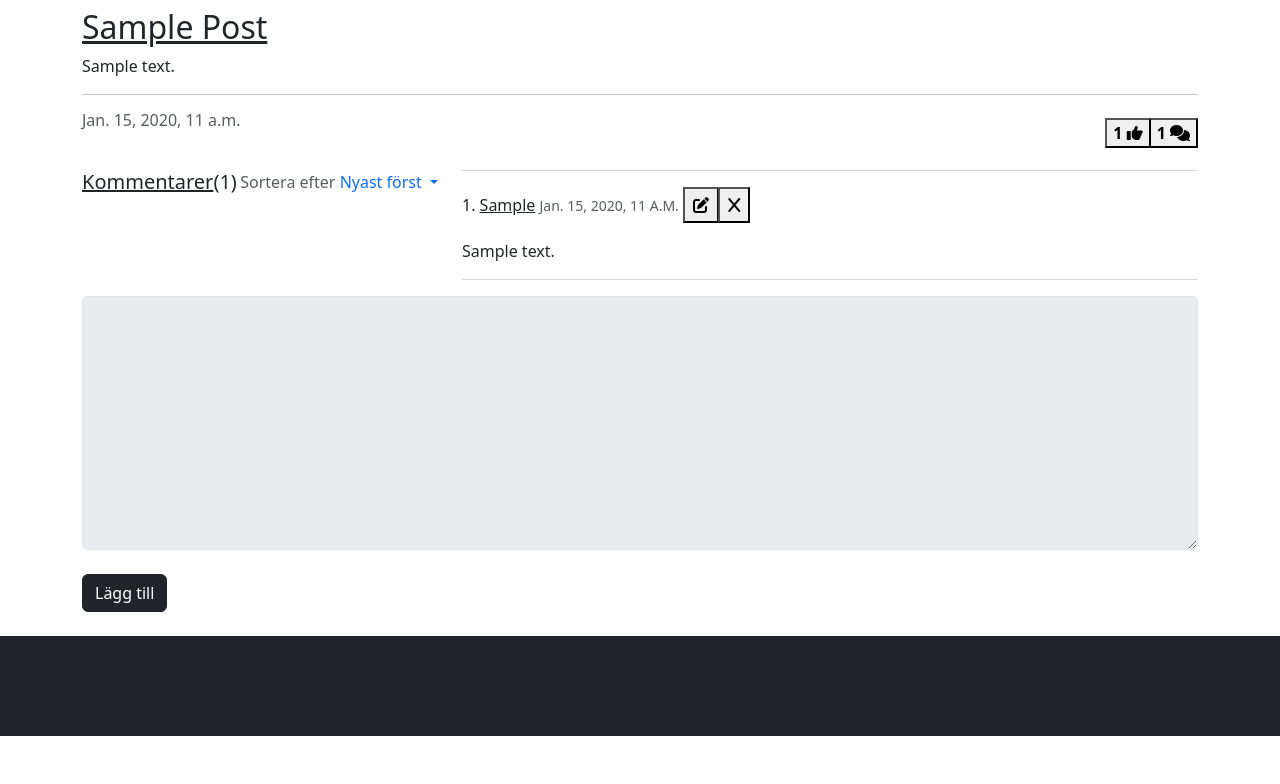
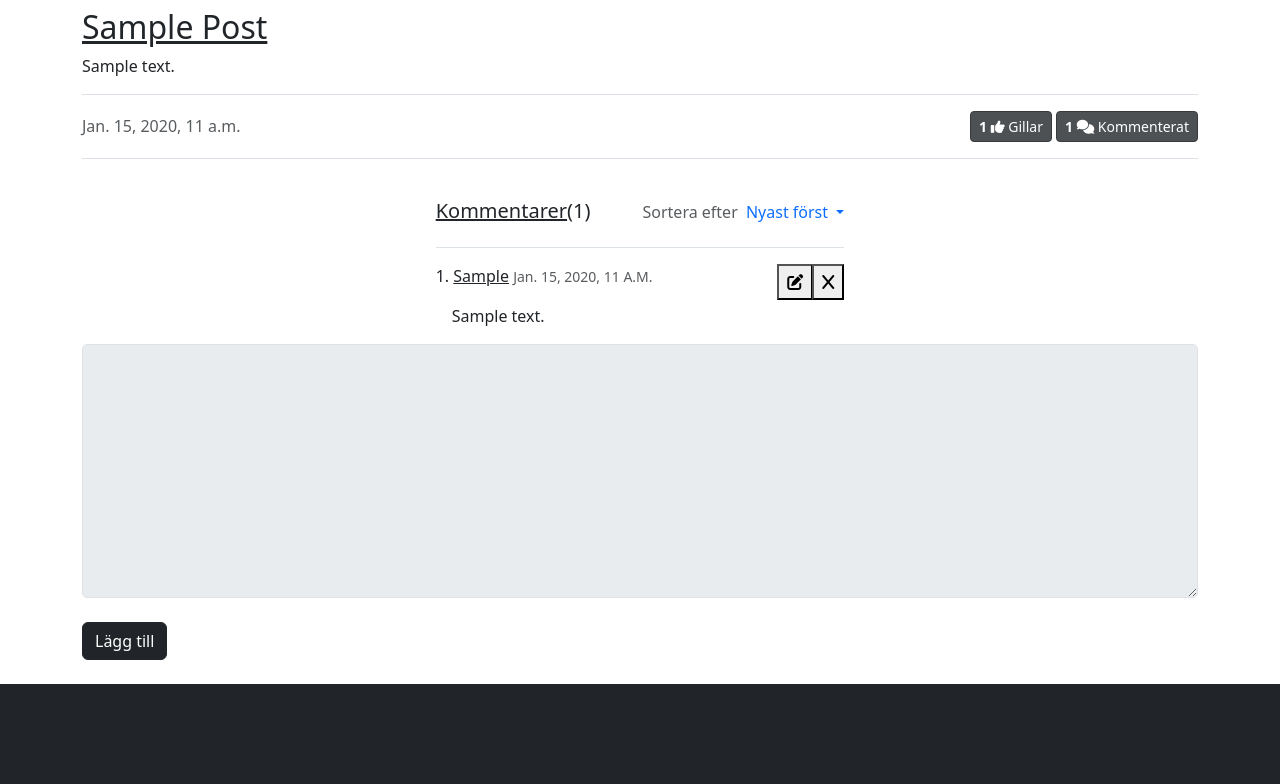
Before and after one commit to mittjobbkenny/ludde-blog, a Django app: a page that uses blog/templates/blog/post_detail.html in a window 1280 px wide. Shown: the part 155-939 px from the top of the page. Before the commit the page ends 891 px from the top, so only its background shows below. Run offline with Django 4.2, Linux system fonts and the light colour scheme; a user stored in the database is signed in; tables that the repository leaves empty hold one stand-in row (values such as "Sample post"); some libraries are stand-ins or nearby versions.

Commit message:
Update comment section

```diff
--- a/blog/templates/blog/post_detail.html
+++ b/blog/templates/blog/post_detail.html
@@ -32,61 +32,64 @@
         <div class="col">
             <hr>
             <div class="d-block d-md-flex justify-content-between align-items-center">
-                <div class="mb-4">
+                <div class="pb-2 pb-md-0">
                     <p class="card-text text-muted h6">{{ post.created_on }}</p>
                 </div>
+
                 <div class="d-flex align-items-center">
                     {% if user.is_authenticated %}
-                    <form action="{% url 'post_like' post.slug post.pk %}" method="POST">
+                    <form action="{% url 'post_like' post.slug post.pk %}" method="POST" class="me-1">
                         {% csrf_token %}
                         {% if liked %}
-                        <button type="submit" name="blogpost_id" value="{{ post.slug }}" class="note-btn rounded-end-0"
-                            aria-label="like" data-bs-toggle="tooltip" data-bs-placement="top"
-                            data-bs-title="Ta bort gilla">
+                        <button type="submit" name="blogpost_id" value="{{ post.slug }}"
+                            class="btn btn-sm btn-dark active" aria-label="like" data-bs-toggle="tooltip"
+                            data-bs-placement="top" data-bs-title="Ta bort gilla">
                             <strong>{{ post.number_of_likes }}</strong>
-                            <i class="fa-solid fa-thumbs-up"></i></button>
+                            <i class="fa-solid fa-thumbs-up"></i> Gillar</button>
                         {% else %}
-                        <button type="submit" name="blogpost_id" value="{{ post.slug }}" class="note-btn rounded-end-0"
+                        <button type="submit" name="blogpost_id" value="{{ post.slug }}" class="btn btn-sm btn-dark"
                             aria-label="like" data-bs-toggle="tooltip" data-bs-placement="top"
                             data-bs-title="Lägg till gilla">
                             <strong>{{ post.number_of_likes }}</strong>
                             <i class="fa-regular fa-thumbs-up"></i> Gilla</button>
                         {% endif %}
                     </form>
-                    {% else %}
-                    <span class="text-secondary text-muted">{{ post.number_of_likes }} <i
-                            class="fa-regular fa-thumbs-up"></i></span>
                     {% endif %}
                     {% with comments.count as total_comments %}
                     {% if user.is_authenticated %}
                     {% if commented %}
-                    <button id="commentBtn" class="note-btn border-start-0 rounded-start-0" aria-label="comment"
+                    <button id="commentBtn" class="btn btn-sm btn-dark active" aria-label="comment"
                         data-bs-toggle="tooltip" data-bs-placement="top" data-bs-title="Lägg till kommentar">
-                        <strong>{{ total_comments }}</strong> <i class="fa-solid fa-comments"></i></button>
+                        <strong>{{ total_comments }}</strong> <i class="fa-solid fa-comments"></i> Kommenterat</button>
                     {% else %}
-                    <button id="commentBtn" class="note-btn border-start-0 rounded-start-0" aria-label="comment"
-                        data-bs-toggle="tooltip" data-bs-placement="top" data-bs-title="Lägg till kommentar">
+                    <button id="commentBtn" class="btn btn-sm btn-dark" aria-label="comment" data-bs-toggle="tooltip"
+                        data-bs-placement="top" data-bs-title="Lägg till kommentar">
                         <strong>{{ total_comments }}</strong> <i class="fa-regular fa-comments"></i>
                         Kommentera</button>
                     {% endif %}
                     {% else %}
-                    <span class="text-secondary text-muted"><strong>{{ total_comments }}</strong> <i
-                            class="fa-regular fa-comments"></i></span>
+                    <p class="card-text text-muted h6">{{ post.number_of_likes }} <i
+                            class="fa-regular fa-thumbs-up"></i> &#8739; {{ post.comments.count }} <i
+                            class="fa-regular fa-comments"></i></p>
                     {% endif %}
                     {% endwith %}
                 </div>
             </div>
+            <hr>
         </div>
     </div>
 
-    <div class="row">
-        <div class="col-md-4 d-md-flex justify-content-between mt-3">
-            <p class="h5"><u>
-                    Kommentarer</u>({% with comments.count as total_comments %}{{ total_comments }}{% endwith %})
-            </p>
+    <div class="row mt-md-4">
+        <div class="col col-md-auto mx-auto">
 
-            <div class="dropdown-center">
-                <span class="text-muted">Sortera efter</span>
+            <div class="d-md-flex justify-content-between align-items-baseline text-center">
+                <span class="h5 me-5">
+                    <u>Kommentarer</u>({% with comments.count as total_comments %}{{ total_comments }}{% endwith %})
+                </span>
+
+                <div class="dropdown-center pt-2 pt-md-0">
+                    <span class="ms-auto p-1 text-muted">Sortera efter</span>
+
                     <a class="note-btn dropdown-toggle text-decoration-none" role="button" data-bs-toggle="dropdown"
                         aria-expanded="false" data-bs-offset="0,5">
                         {% if asc_com == 'asc_com' %} Äldst först {% else %} Nyast först {% endif %}
@@ -103,18 +106,18 @@
                         </form>
                     </ul>
                 </div>
+            </div>
 
-        </div>
-        <div class="col-md-8">
             <ol class="p-0" reversed style="list-style-position:inside;">
-                <hr class="text-muted">
+                <hr>
                 {% for comment in comments %}
                 <div class="commentId" style="visibility: hidden; height: 0px;">
-                    <li>
+                    <li class="position-relative">
                         <span class="text-capitalize h6"><u>{{ comment.author }}</u> <small class="text-muted">
                                 {{ comment.created_on }}</small></span>
 
                         {% if request.user == comment.author %}
+                        <span class="position-absolute top-0 end-0">
                             <button type="button" class="note-btn rounded-end-0 p-1 px-2" data-bs-toggle="tooltip"
                                 data-bs-placement="top" data-bs-title="Uppdatera kommentar"><i
                                     class="fa-solid fa-edit"></i></button>
@@ -123,6 +126,7 @@
                                     type="button" class="note-btn rounded-start-0 p-1 px-2" style="margin-left: -5px;"
                                     data-bs-toggle="tooltip" data-bs-placement="top" data-bs-title="Radera kommentar"><i
                                         class="fa-solid fa-x"></i></button></span>
+                        </span>
 
                         <div class="modal fade" id="commentModal{{ comment.pk }}" tabindex="-1"
                             aria-labelledby="commentModalLabel" aria-hidden="true">
@@ -130,7 +134,8 @@
                                 <div class="modal-content">
                                     <div class="modal-header">
                                         <h1 class="modal-title fs-5" id="commentModalLabel"><i
-                                                class="fa-solid fa-circle-exclamation"></i> Radera kommentar</h1>
+                                                class="fa-solid fa-circle-exclamation fa-beat-fade text-danger"></i>
+                                            Radera kommentar</h1>
                                         <button type="button" class="btn-close" data-bs-dismiss="modal"
                                             aria-label="Close"></button>
                                     </div>
@@ -138,7 +143,9 @@
                                         <span class="text-capitalize h6 "><u>{{ comment.author }}</u> <small
                                                 class="text-muted">
                                                 {{ comment.created_on }}</small></span>
+                                        <div class="px-3">
                                             <p>{{ comment.body | safe | linebreaks | truncatechars:100 }}</p>
+                                        </div>
                                     </div>
                                     <div class="modal-footer">
                                         <form action="{% url 'comment_delete' post.slug comment.pk %}" method="POST"
@@ -154,20 +161,26 @@
                         </div>
                         {% endif %}
 
+                        <div class="px-md-3">
                             <p>{{ comment.body | safe | linebreaks }}</p>
+                        </div>
                     </li>
-                    <hr class="text-muted">
+                    {% if not forloop.last %}
+                    <hr>
+                    {% endif %}
                 </div>
                 {% empty %}
                 <div>
                     0. <span class="h6"><u> Kommentarer</u> <small class="text-muted">
                             sedan {{ post.created_on }}</small></span>
                 </div>
-                <hr class="text-muted">
+                <hr>
                 {% endfor %}
+                <div class="text-center">
                     <button id="commentShow" class="note-btn rounded-end-0"></button>
                     <button id="commentShowAll" class="note-btn border-start-0 rounded-start-0"
                         style="margin-left: -4px !important;">Visa alla</button>
+                </div>
             </ol>
         </div>
     </div>
--- a/static/css/base.css
+++ b/static/css/base.css
@@ -64,3 +64,7 @@ textarea, input {
     background-color: #E9ECEF !important;
     background: #E9ECEF !important;
 }
+
+hr {
+    color: #dae0e5; opacity: 1;
+}
```
Also changed, not shown: blog/templates/blog/blog.html (+8 -2 lines). Lines whose indentation alone changed are shown as unchanged.
